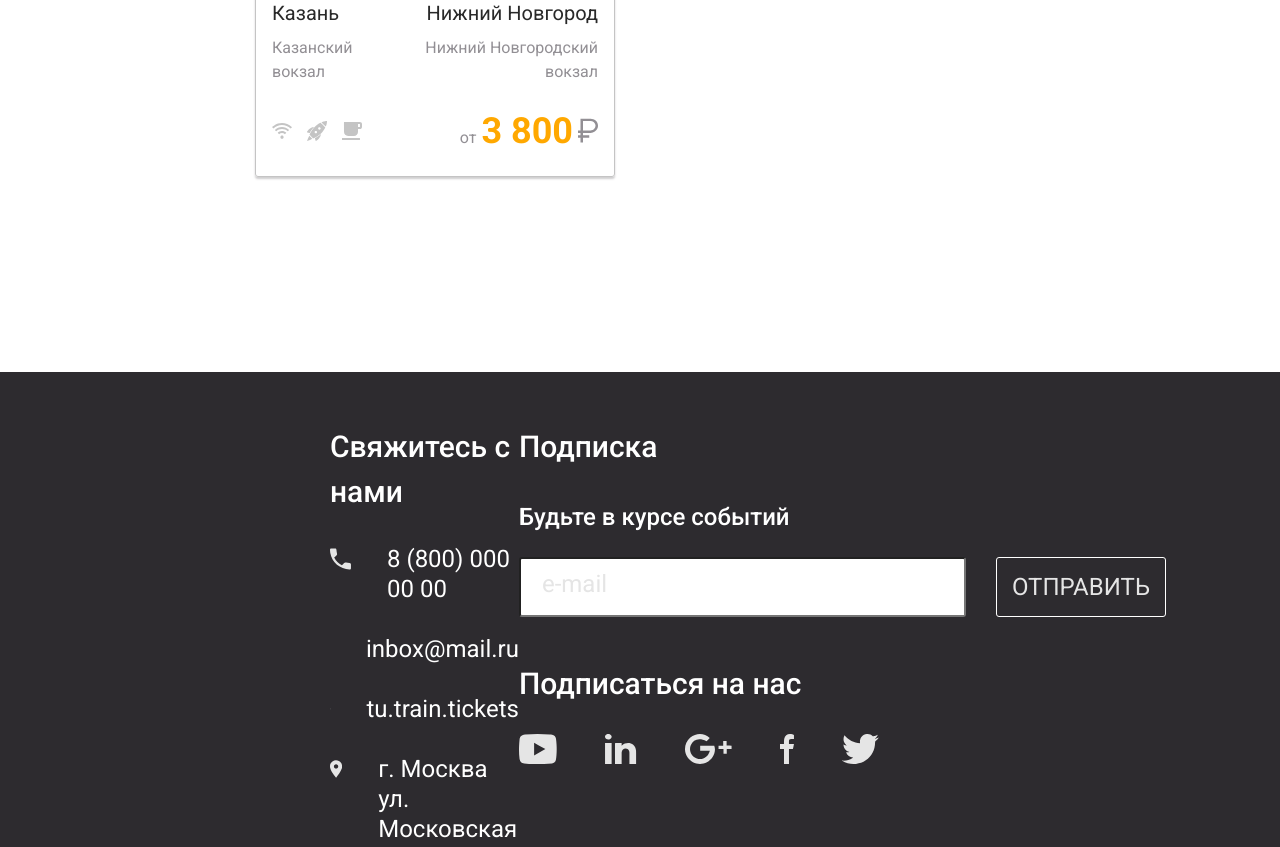
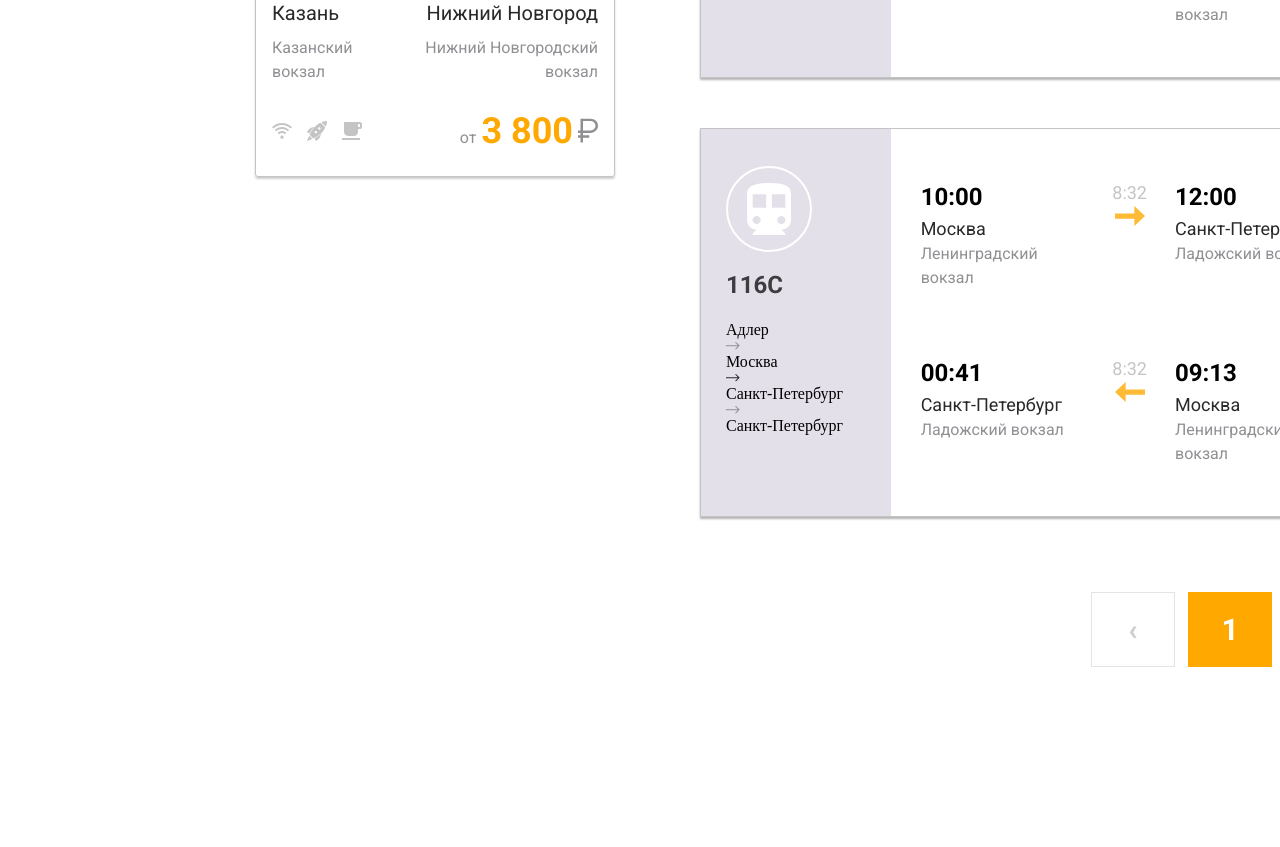
Before and after one commit to Madmaxim22/railway-ticket-booking, a React (Vite) app: page /railway-ticket-booking/booking/trains in a window 1280 px wide. Shown: the part 2880-3727 px from the top of the page. Built offline with nearby package versions, Linux system fonts and the light colour scheme.

Commit message:
feat: implement pagination for TrainSelectionPage with dynamic train display and navigation controls

```diff
--- a/src/pages/booking/steps/TrainSelection/TrainSelectionPage.css
+++ b/src/pages/booking/steps/TrainSelection/TrainSelectionPage.css
@@ -106,3 +106,44 @@
   flex-direction: column;
   gap: 50px;
 }
+
+.train-selection-page__pagination {
+  width: 100%;
+  display: flex;
+  justify-content: flex-end;
+  align-items: center;
+  gap: 13px;
+  margin-top: 75px;
+}
+
+.train-selection-page__pagination-arrow,
+.train-selection-page__pagination-page {
+  width: 84px;
+  height: 75px;
+  border: 1px solid #C4C4C4;
+  background-color: transparent;
+  cursor: pointer;
+  transition: border-color 0.2s ease, color 0.2s ease, background-color 0.2s ease;
+
+  font-family: Roboto, sans-serif;
+  font-size: 30px;
+  font-weight: 700;
+  color: #928F94;
+}
+
+.train-selection-page__pagination-page--active {
+  background-color: #FFA800;
+  color: #FFFFFF;
+  border-color: #FFA800;
+}
+
+.train-selection-page__pagination-arrow:hover:not(:disabled),
+.train-selection-page__pagination-page:hover:not(.train-selection-page__pagination-page--active) {
+  border-color: #FFA800;
+  color: #FFA800;
+}
+
+.train-selection-page__pagination-arrow:disabled {
+  opacity: 0.45;
+  cursor: not-allowed;
+}
--- a/src/pages/booking/steps/TrainSelection/TrainSelectionPage.tsx
+++ b/src/pages/booking/steps/TrainSelection/TrainSelectionPage.tsx
@@ -3,6 +3,7 @@ import TrainCard from './components/trains/TrainCard'
 import './TrainSelectionPage.css'
 
 export default function TrainSelectionPage() {
+  const totalTrains = 20
   const perPageOptions = [5, 10, 20]
   const sortOptions = [
     { value: 'time', label: 'времени' },
@@ -11,8 +12,11 @@ export default function TrainSelectionPage() {
   ]
   const [selectedSort, setSelectedSort] = useState(sortOptions[0])
   const [selectedPerPage, setSelectedPerPage] = useState(perPageOptions[0])
+  const [currentPage, setCurrentPage] = useState(1)
   const [isSortOpen, setIsSortOpen] = useState(false)
   const sortDropdownRef = useRef<HTMLDivElement>(null)
+  const totalPages = Math.ceil(totalTrains / selectedPerPage)
+  const currentItemsCount = Math.min(selectedPerPage, totalTrains - (currentPage - 1) * selectedPerPage)
 
   useEffect(() => {
     const handleClickOutside = (event: MouseEvent) => {
@@ -28,11 +32,21 @@ export default function TrainSelectionPage() {
     }
   }, [])
 
+  useEffect(() => {
+    setCurrentPage(1)
+  }, [selectedPerPage, selectedSort])
+
+  useEffect(() => {
+    if (currentPage > totalPages) {
+      setCurrentPage(totalPages || 1)
+    }
+  }, [currentPage, totalPages])
+
   return (
     <div className="train-selection-page">
       <div className="train-selection-page__header">
         <div className="train-selection-page__header-item">
-          <p className="train-selection-page__header-item-text">найдено 20</p>
+          <p className="train-selection-page__header-item-text">найдено {totalTrains}</p>
         </div>
         <div className="train-selection-page__header-item train-selection-page__header-item--sort">
           <p className="train-selection-page__header-item-text">сортировать по:</p>
@@ -82,8 +96,43 @@ export default function TrainSelectionPage() {
       </div>
 
       <div className="train-selection-page__content">
-        <TrainCard />
-        <TrainCard />
+        {Array.from({ length: currentItemsCount }, (_, index) => (
+          <TrainCard key={`${currentPage}-${index}`} />
+        ))}
+      </div>
+
+      <div className="train-selection-page__pagination">
+        <button
+          type="button"
+          className="train-selection-page__pagination-arrow"
+          onClick={() => setCurrentPage((prev) => Math.max(1, prev - 1))}
+          disabled={currentPage === 1}
+          aria-label="Предыдущая страница"
+        >
+          &#8249;
+        </button>
+
+        {Array.from({ length: totalPages }, (_, index) => index + 1).map((page) => (
+          <button
+            key={page}
+            type="button"
+            className={`train-selection-page__pagination-page${currentPage === page ? ' train-selection-page__pagination-page--active' : ''}`}
+            onClick={() => setCurrentPage(page)}
+            aria-current={currentPage === page ? 'page' : undefined}
+          >
+            {page}
+          </button>
+        ))}
+
+        <button
+          type="button"
+          className="train-selection-page__pagination-arrow"
+          onClick={() => setCurrentPage((prev) => Math.min(totalPages, prev + 1))}
+          disabled={currentPage === totalPages}
+          aria-label="Следующая страница"
+        >
+          &#8250;
+        </button>
       </div>
     </div>
   )
--- a/src/pages/booking/steps/TrainSelection/components/trains/FareCountTooltip.tsx
+++ b/src/pages/booking/steps/TrainSelection/components/trains/FareCountTooltip.tsx
@@ -1,5 +1,5 @@
 import './FareCountTooltip.css'
-import FarePriceIcon from './icons/FarePriceIcon'
+import FarePriceIcon from '../../../../shared/icons/FarePriceIcon'
 
 type FareCountTooltipProps = {
   count: number
--- a/src/pages/booking/steps/TrainSelection/components/trains/TrainCard.tsx
+++ b/src/pages/booking/steps/TrainSelection/components/trains/TrainCard.tsx
@@ -2,7 +2,7 @@ import './TrainCard.css'
 import TrainRouteIcon from './icons/TrainRouteIcon'
 import RouteArrowIcon from './icons/RouteArrowIcon'
 import TripArrowIcon from './icons/TripArrowIcon'
-import FarePriceIcon from './icons/FarePriceIcon'
+import FarePriceIcon from '../../../../shared/icons/FarePriceIcon'
 import AmenitiesIconWiFi from '../../../../shared/icons/amenities/AmenitiesIconWiFi'
 import AmenitiesIconExpress from '../../../../shared/icons/amenities/AmenitiesIconExpress'
 import AmenitiesIconFoot from '../../../../shared/icons/amenities/AmenitiesIconFoot'
```
Also changed, not shown: src/pages/booking/steps/TrainSelection/components/trains/icons/FarePriceIcon.tsx (deleted, +0 -11 lines).
